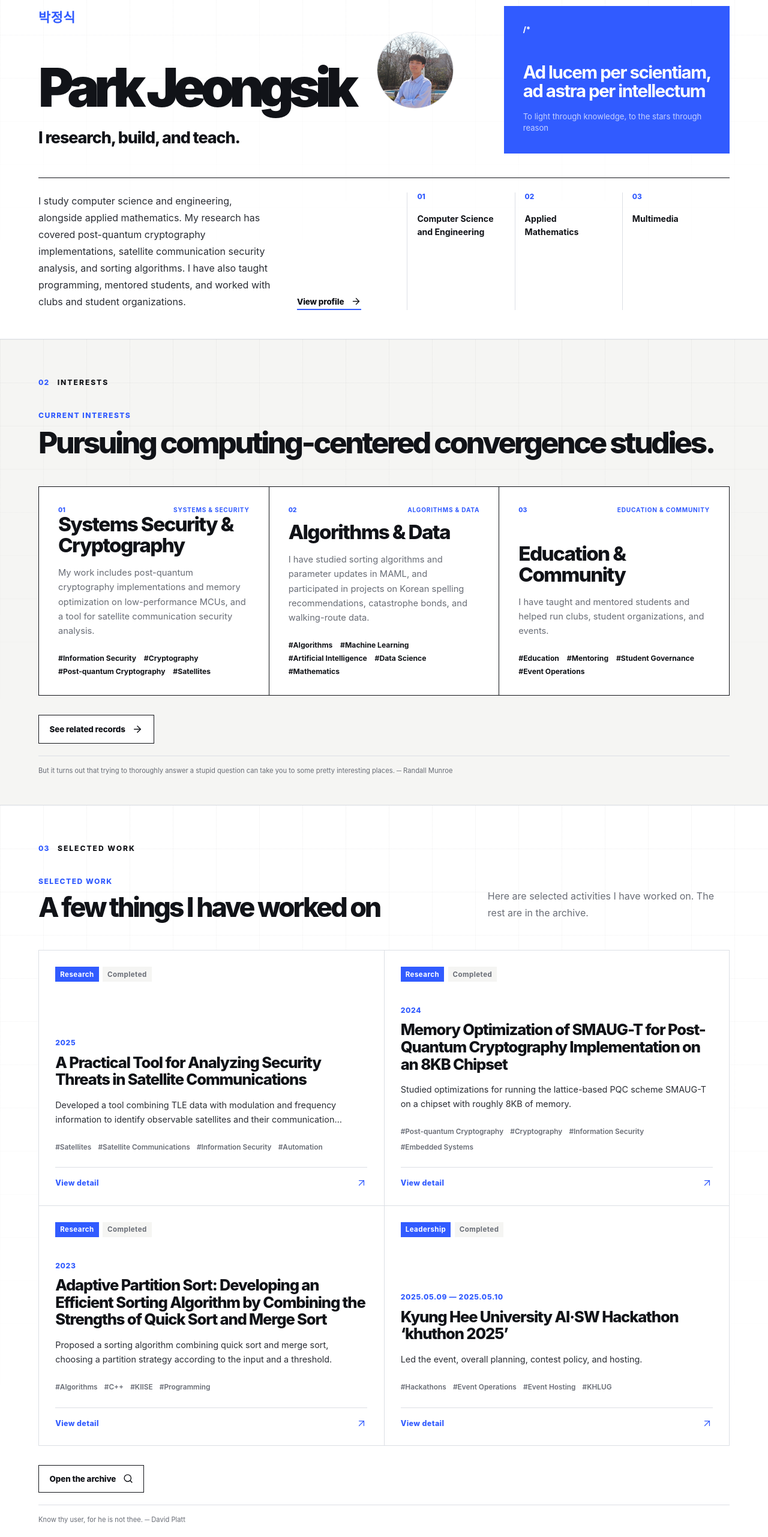
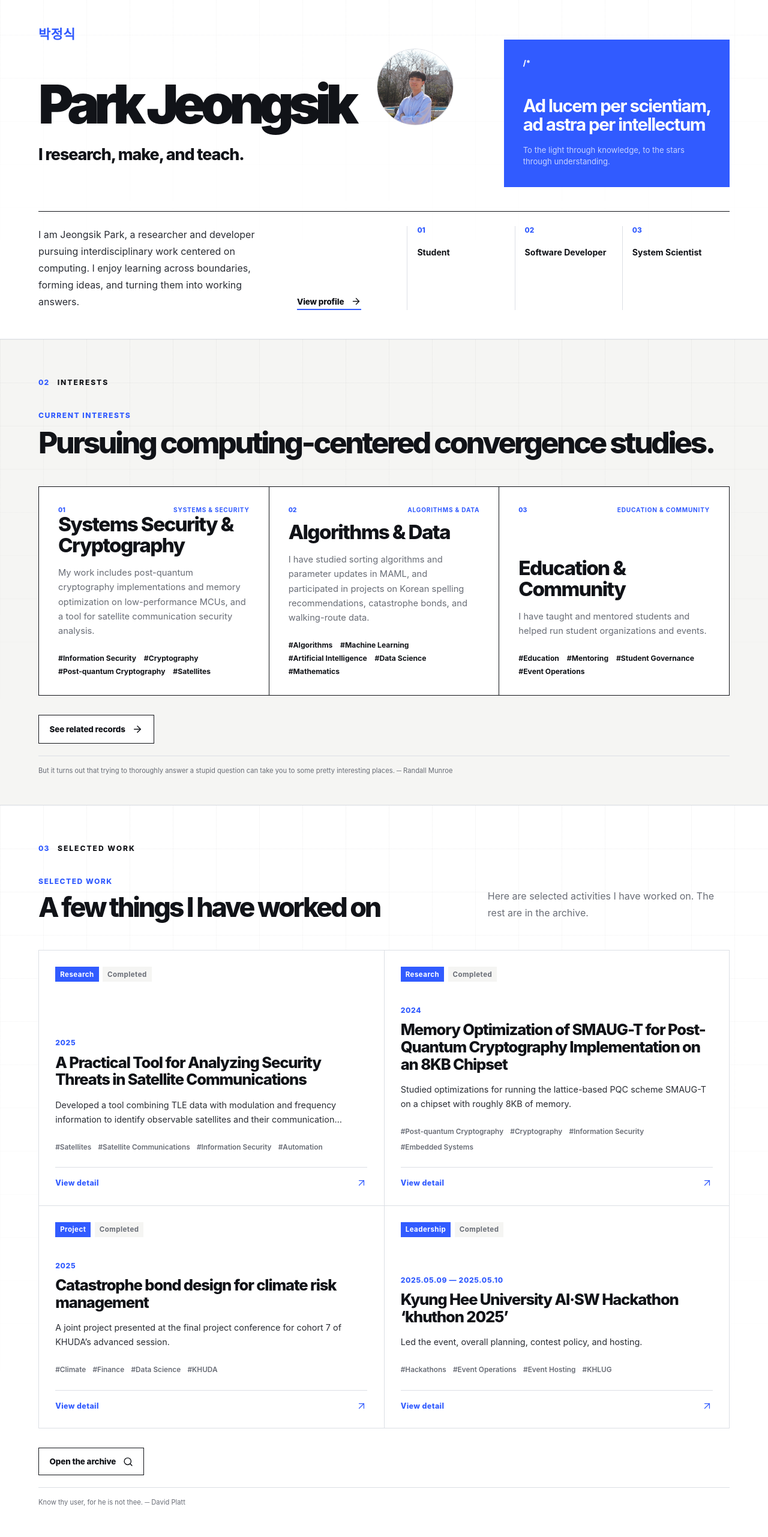
Before and after one commit to oriing/oriing.github.io, a React (Vite) app: page / in a window 1280 px wide. Shown: the part 234-2797 px from the top of the page at 60% size. Built offline with nearby package versions, Linux system fonts and the light colour scheme; a web font is replaced by a local one.

Commit message:
Edit mainpage

```diff
--- a/app/globals.css
+++ b/app/globals.css
@@ -2783,3 +2783,22 @@ html:lang(ko) .work-detail-hero h1 {
     box-shadow: none !important;
   }
 }
+
+/* 경력: 직책 */
+.timeline-section.detail-section-muted .profile-timeline-title h3 {
+  margin: 0;
+  font-size: clamp(1rem, 1.4vw, 1.25rem);
+  font-weight: 500;
+  line-height: 1.5;
+}
+
+/* 경력: 기관·소속 */
+.timeline-section.detail-section-muted .profile-timeline-org {
+  margin: 0.5rem 0 0.875rem;
+  font-size: clamp(1.25rem, 1.8vw, 1.625rem);
+  font-weight: 700;
+  line-height: 1.4;
+  color: inherit;
+  word-break: keep-all;
+  overflow-wrap: anywhere;
+}
--- a/data/main.json
+++ b/data/main.json
@@ -6,25 +6,25 @@
     },
     "roles": [
       {
-        "ko": "컴퓨터공학",
-        "en": "Computer Science and Engineering"
+        "ko": "학생",
+        "en": "Student"
       },
       {
-        "ko": "응용수학",
-        "en": "Applied Mathematics"
+        "ko": "소프트웨어 개발자",
+        "en": "Software Developer"
       },
       {
-        "ko": "멀티미디어학",
-        "en": "Multimedia"
+        "ko": "시스템과학 연구자",
+        "en": "System Scientist"
       }
     ],
     "headline": {
       "ko": "연구하고, 만들고, 가르칩니다.",
-      "en": "I research, build, and teach."
+      "en": "I research, make, and teach."
     },
     "introduction": {
-      "ko": "컴퓨터공학과 응용수학을 공부하는 박정식입니다. 양자내성암호 구현, 위성 통신 보안 분석, 정렬 알고리즘을 연구했습니다. 프로그래밍 강의와 진로 멘토링을 진행하고, 동아리와 학생자치 활동에도 참여해 왔습니다.",
-      "en": "I study computer science and engineering, alongside applied mathematics. My research has covered post-quantum cryptography implementations, satellite communication security analysis, and sorting algorithms. I have also taught programming, mentored students, and worked with clubs and student organizations."
+      "ko": "연구자이자 개발자 박정식입니다. 컴퓨터를 중심으로 한 융·복합 학문을 추구합니다. 학문의 경계와 분야를 가리지 않고 공부하며, 아이디어를 떠올리고 해결하는 것을 좋아합니다.",
+      "en": "I am Jeongsik Park, a researcher and developer pursuing interdisciplinary work centered on computing. I enjoy learning across boundaries, forming ideas, and turning them into working answers."
     },
     "location": {
       "ko": "대한민국",
@@ -42,11 +42,11 @@
     "primary": "Ad lucem per scientiam, ad astra per intellectum",
     "translation": {
       "ko": "지식을 통해 빛으로, 이성을 통해 별들로",
-      "en": "To light through knowledge, to the stars through reason"
+      "en": "To the light through knowledge, to the stars through understanding."
     },
     "secondary": {
       "ko": "사색은 진리를 뚫어보고, 의지는 대망을 성취한다.",
-      "en": "Reflection sees through to truth; will accomplishes great aspirations."
+      "en": "Contemplatio veritatem perspicit; voluntas magna proposita perficit."
     }
   },
   "current": [],
@@ -85,7 +85,7 @@
         "en": "Algorithms & Data"
       },
       "description": {
-        "ko": "정렬 알고리즘과 MAML의 파라미터 업데이트를 연구하고, 한국어 맞춤법 추천·대재해채권·산책로 데이터 프로젝트에 참여했습니다.",
+        "ko": "정렬 알고리즘 및 MAML의 파라미터 업데이트를 연구하고, 한국어 맞춤법 추천 · 대재해채권 · 산책로 데이터 활용 프로젝트에 참여했습니다.",
         "en": "I have studied sorting algorithms and parameter updates in MAML, and participated in projects on Korean spelling recommendations, catastrophe bonds, and walking-route data."
       },
       "tags": [
@@ -108,8 +108,8 @@
         "en": "Education & Community"
       },
       "description": {
-        "ko": "강의와 멘토링을 진행했고, 동아리·학생자치 조직과 행사를 운영했습니다.",
-        "en": "I have taught and mentored students and helped run clubs, student organizations, and events."
+        "ko": "강의와 멘토링을 진행했고, 학생자치 조직과 행사를 운영했습니다.",
+        "en": "I have taught and mentored students and helped run student organizations and events."
       },
       "tags": [
         "education",
@@ -122,8 +122,13 @@
   "featuredSlugs": [
     "satellite-security-analysis-tool",
     "smaug-memory-optimization",
-    "adaptive-partition-sort",
+    "cat-bond-climate-model",
     "khuthon-2025"
+  ],
+  "featuredCareerIds": [
+    "army-cyber-operation-brigade",
+    "academic-division-chair",
+    "youth-olympics-volunteer"
   ],
   "quotes": [
     {
--- a/data/timeline.json
+++ b/data/timeline.json
@@ -68,51 +68,26 @@
     ]
   },
   {
-    "id": "army-cyber-operations",
-    "period": "2026.01.01 — 현재 (2027.01.20 종료 예정)",
+    "id": "army-cyber-operation-brigade",
+    "period": "2025.08.28 — 2027.01.20",
     "order": 35,
     "kind": "career",
     "title": {
       "ko": "사이버기술병",
-      "en": "사이버기술병"
+      "en": "Cyber Operation Soldier"
     },
     "organization": {
-      "ko": "대한민국 육군 사이버작전여단 202작전대",
-      "en": "Republic of Korea Army · 사이버작전여단 202작전대"
+      "ko": "대한민국 육군 사이버작전여단",
+      "en": "Republic of Korea Army · Cyber Operation Brigade"
     },
     "description": {
-      "ko": "사이버기술병으로 복무 중이며, 2027년 1월 20일 전역 예정입니다.",
-      "en": "Serving as 사이버기술병, with discharge scheduled for January 20, 2027."
+      "ko": "육군 전산 자산과 무기체계의 취약점을 분석하고 개선 방안을 도출했습니다. 사이버·전자전 분야의 연구 과제를 수행하고 관련 소요를 제기했습니다. 또한 군이 보유한 사이버 자산을 보다 효과적으로 활용하는 방안을 제안하고 실증했습니다.",
+      "en": "I assessed vulnerabilities in Army IT assets and weapon systems and developed recommendations for improvement. I conducted research in cyber and electronic warfare and submitted capability requirement proposals. I also proposed and demonstrated ways to make more effective use of existing military cyber assets."
     },
     "status": "ongoing",
     "tags": [
       "military",
       "security"
-    ]
-  },
-  {
-    "id": "army-cyber-operations-center",
-    "period": "2025.08.28 — 2025.12.31",
-    "order": 36,
-    "kind": "career",
-    "title": {
-      "ko": "사이버기술병",
-      "en": "사이버기술병"
-    },
-    "organization": {
-      "ko": "대한민국 육군 사이버작전센터 기술통제대",
-      "en": "Republic of Korea Army · Cyber-Operations Center · 기술통제대"
-    },
-    "description": {
-      "ko": "사이버·전자전 관련 기술 연구와 과제 지원, 사이버 정책 과제 공동 제안, 육군 사이버보안 경진대회 운영과 과학기술그룹 자문회의 지원을 수행했습니다.",
-      "en": "Supported cyber and electronic-warfare research tasks, co-proposed a cyber policy project, and supported the Army cybersecurity competition and a science and technology advisory meeting."
-    },
-    "status": "completed",
-    "tags": [
-      "military",
-      "security",
-      "policy",
-      "event-operations"
     ]
   },
   {
--- a/lib/portfolio-data.ts
+++ b/lib/portfolio-data.ts
@@ -28,6 +28,7 @@ export type MainData = {
   current: LocalizedText[];
   researchAxes: ResearchAxis[];
   featuredSlugs: string[];
+  featuredCareerIds: string[];
   quotes: LocalizedText[];
   links: LinkItem[];
   contact: { title: LocalizedText; description: LocalizedText; topics: LocalizedText[] };
--- a/src/pages/home-page.tsx
+++ b/src/pages/home-page.tsx
@@ -7,7 +7,15 @@ import { featuredWorks, mainData, tagLabel, timeline } from "@/lib/portfolio-dat
 
 export function HomePage() {
   const { locale, t } = useLocale();
-  const careerPreview = timeline.filter((item) => item.kind === "career").slice(0, 3);
+  const careerPreview = (mainData.featuredCareerIds ?? [])
+    .flatMap((id) => {
+      const item = timeline.find(
+        (item) => item.id === id && item.kind === "career"
+      );
+
+      return item ? [item] : [];
+    })
+    .slice(0, 3);
   const identityPoints = mainData.current.length > 0 ? mainData.current : mainData.identity.roles;
   const copy =
     locale === "ko"
```
